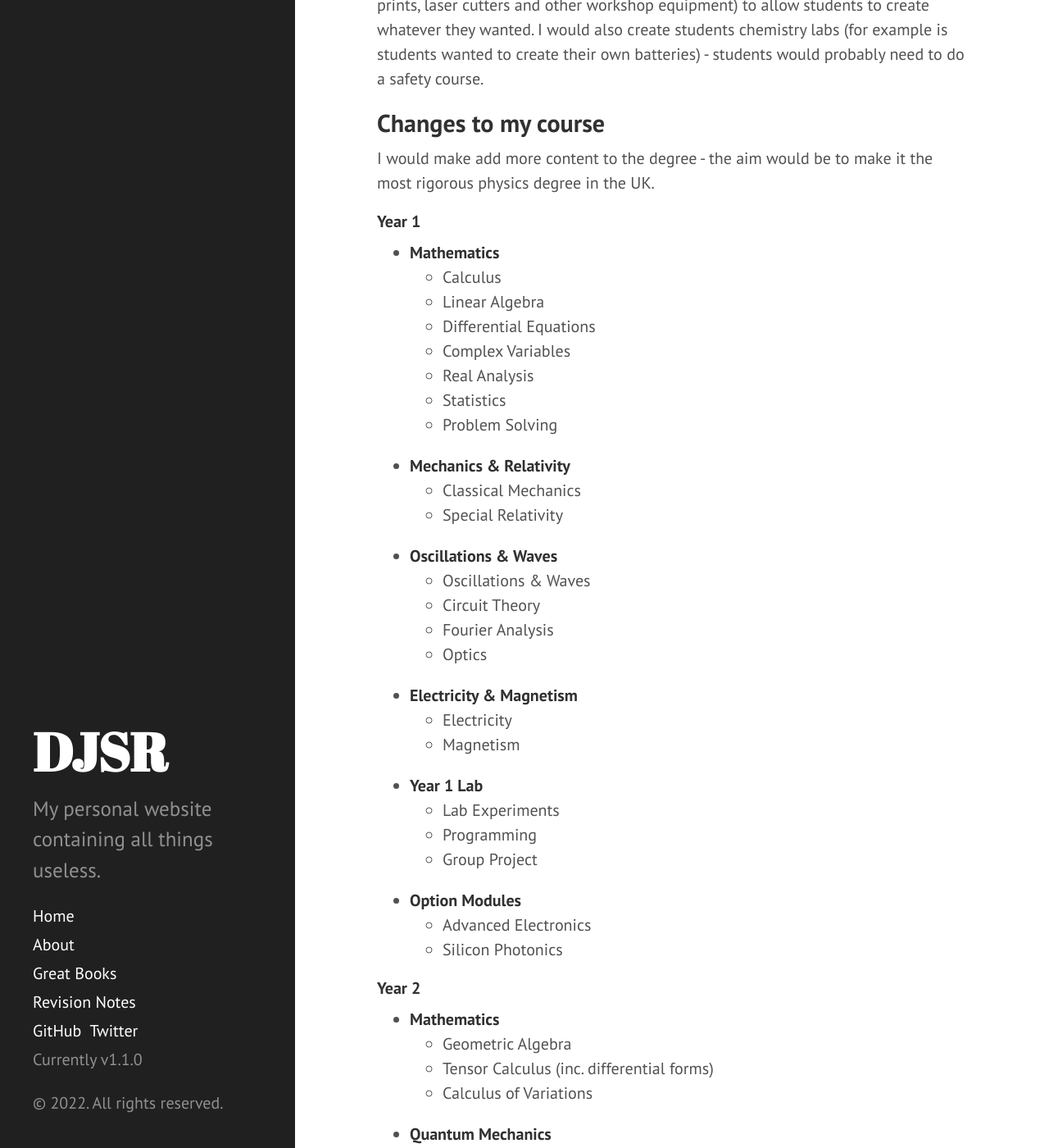
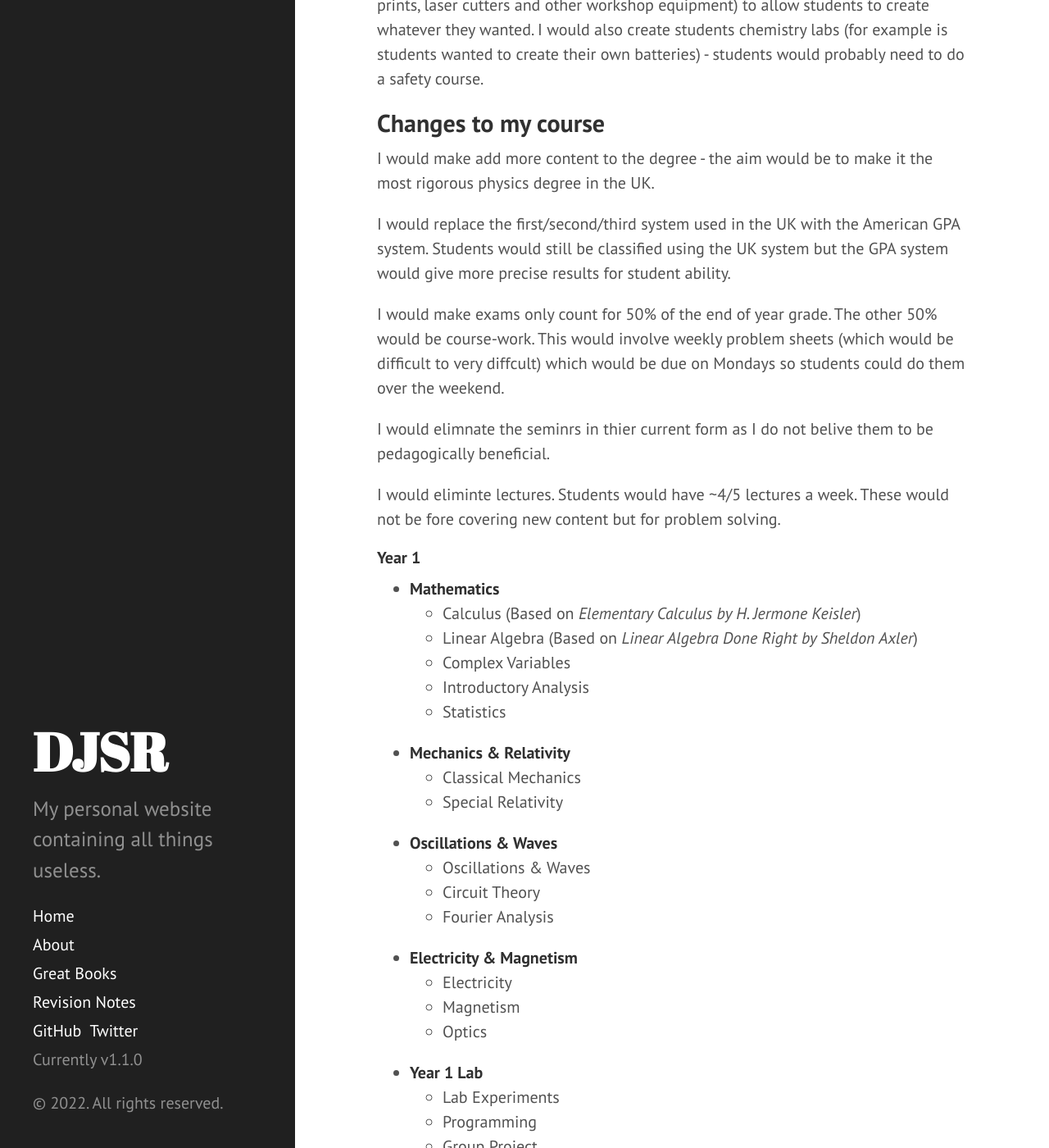
Before and after one commit to dansomrob/dansomrob.github.io, a Jekyll site: the page built from _posts/2022-01-21-improve.md, in a window 1280 px wide and 1400 px high, scrolled down 2643 px. Shown: the whole window at 82% size. Built offline with Jekyll 4.4.1, drawn with Linux system fonts in a browser that asks for light colours; some of the changed text lies outside the part shown.

Commit message:
Update 2022-01-21-improve.md

```diff
--- a/_posts/2022-01-21-improve.md
+++ b/_posts/2022-01-21-improve.md
@@ -70,16 +70,22 @@ I would create student workshops. These would essentially be DT labs (contains 3
 
 I would make add more content to the degree - the aim would be to make it the most rigorous physics degree in the UK.
 
+I would replace the first/second/third system used in the UK with the American GPA system. Students would still be classified using the UK system but the GPA system would give more precise results for student ability.
+
+I would make exams only count for 50% of the end of year grade. The other 50% would be course-work. This would involve weekly problem sheets (which would be difficult to very diffcult) which would be due on Mondays so students could do them over the weekend.
+
+I would elimnate the seminrs in thier current form as I do not belive them to be pedagogically beneficial.
+
+I would eliminte lectures. Students would have ~4/5 lectures a week. These would not be fore covering new content but for problem solving.
+
 #### Year 1
 
 - **Mathematics**
-  - Calculus
-  - Linear Algebra
-  - Differential Equations
+  - Calculus (Based on *Elementary Calculus by H. Jermone Keisler*)
+  - Linear Algebra (Based on *Linear Algebra Done Right by Sheldon Axler*)
   - Complex Variables
-  - Real Analysis
+  - Introductory Analysis
   - Statistics
-  - Problem Solving
 - **Mechanics & Relativity**
   - Classical Mechanics
   - Special Relativity
@@ -87,10 +93,10 @@ I would make add more content to the degree - the aim would be to make it the mo
   - Oscillations & Waves
   - Circuit Theory
   - Fourier Analysis
-  - Optics
 - **Electricity & Magnetism**
   - Electricity
   - Magnetism
+  - Optics
 - **Year 1 Lab**
   - Lab Experiments
   - Programming
```
Also changed, not shown: other parts of _posts/2022-01-21-improve.md (+1 -2 lines).
